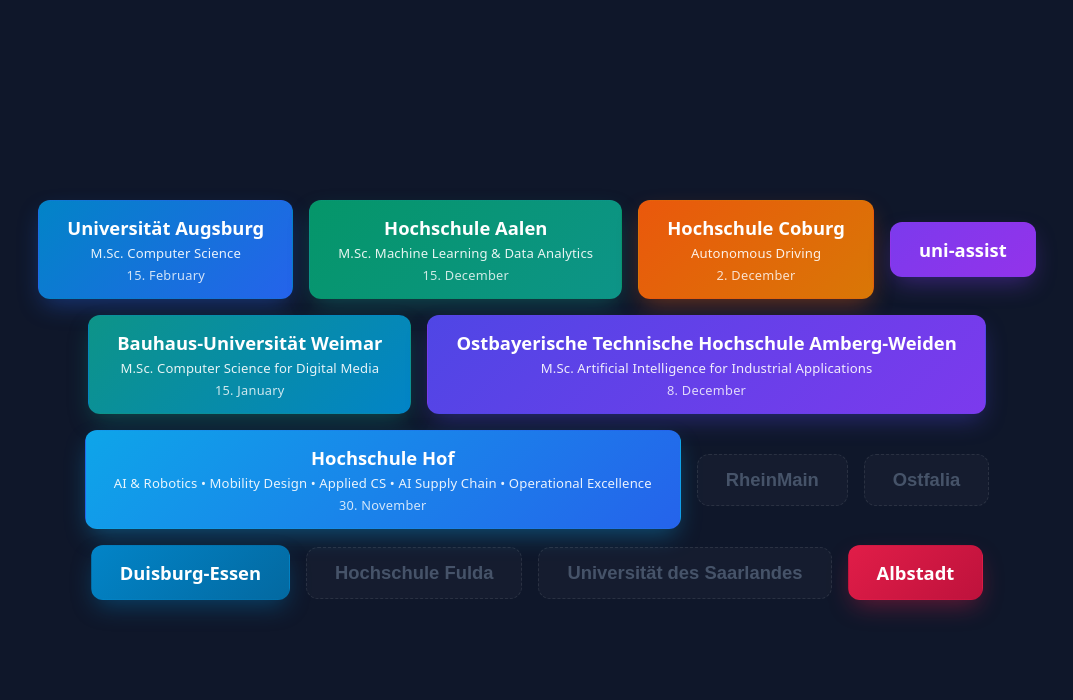
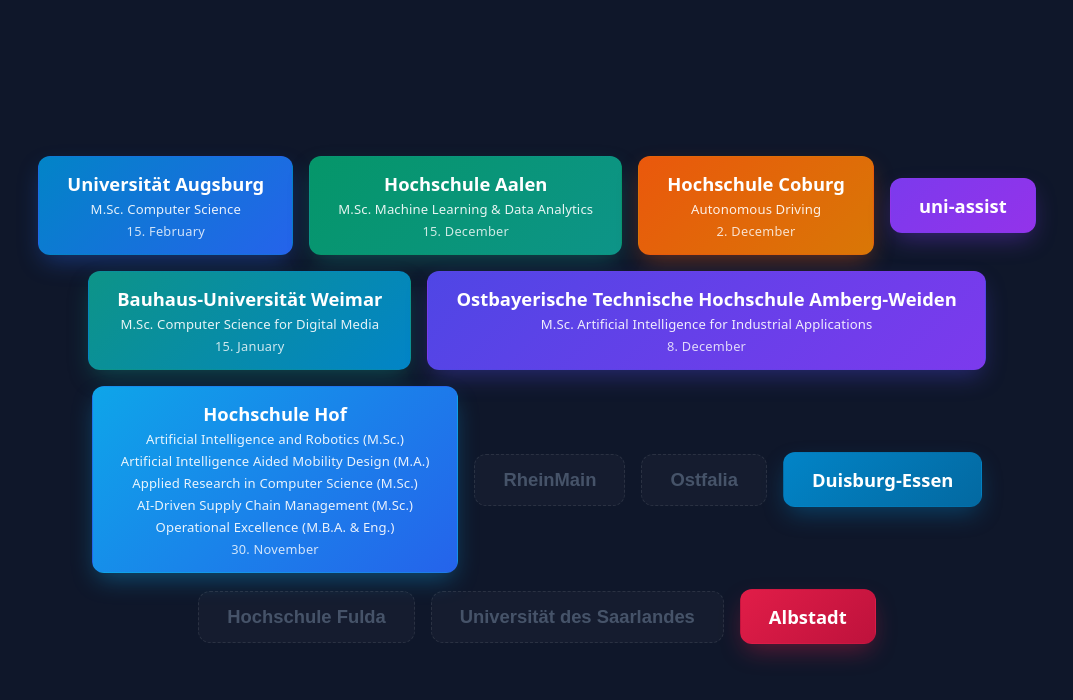
Before and after one commit to prit123-a/final, a plain HTML site: page index.html in a window 1280 px wide. Shown: the whole page, without its empty margins (103-1176 px from the left). Drawn offline with Linux system fonts and the light colour scheme.

Commit message:
Add exact full degree names for Hochschule Hof

```diff
--- a/index.html
+++ b/index.html
@@ -225,7 +225,11 @@
       href="https://www3.primuss.de/cgi-bin/bew_anmeldung_v3/index.pl?FH=fhh&amp;Language=en" target="_blank"
       rel="noopener noreferrer">
       <span>Hochschule Hof</span>
-      <span class="btn-course">AI &amp; Robotics • Mobility Design • Applied CS • AI Supply Chain • Operational Excellence</span>
+      <span class="btn-course">Artificial Intelligence and Robotics (M.Sc.)</span>
+      <span class="btn-course">Artificial Intelligence Aided Mobility Design (M.A.)</span>
+      <span class="btn-course">Applied Research in Computer Science (M.Sc.)</span>
+      <span class="btn-course">AI-Driven Supply Chain Management (M.Sc.)</span>
+      <span class="btn-course">Operational Excellence (M.B.A. &amp; Eng.)</span>
       <span class="btn-deadline">30. November</span>
     </a>
 
```
